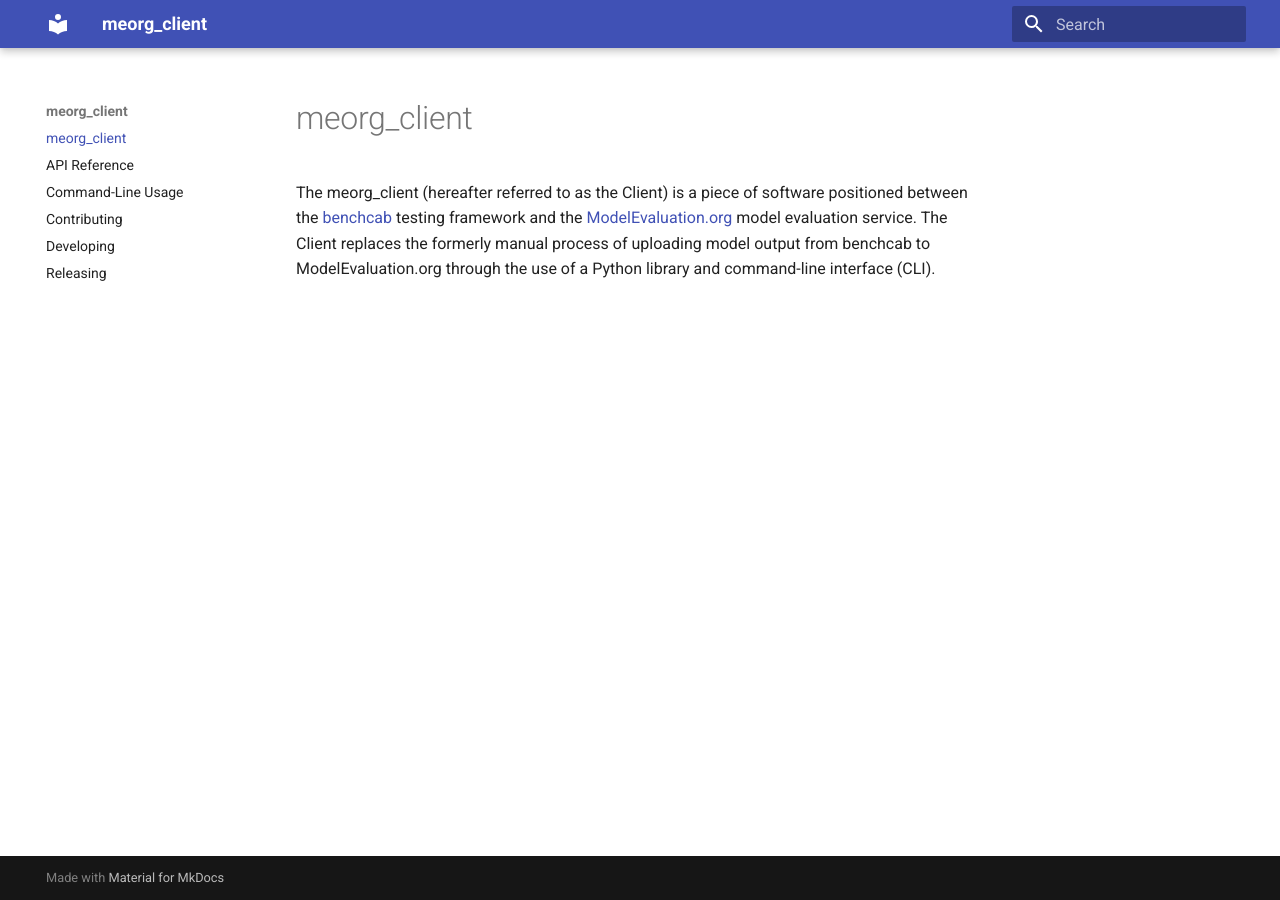
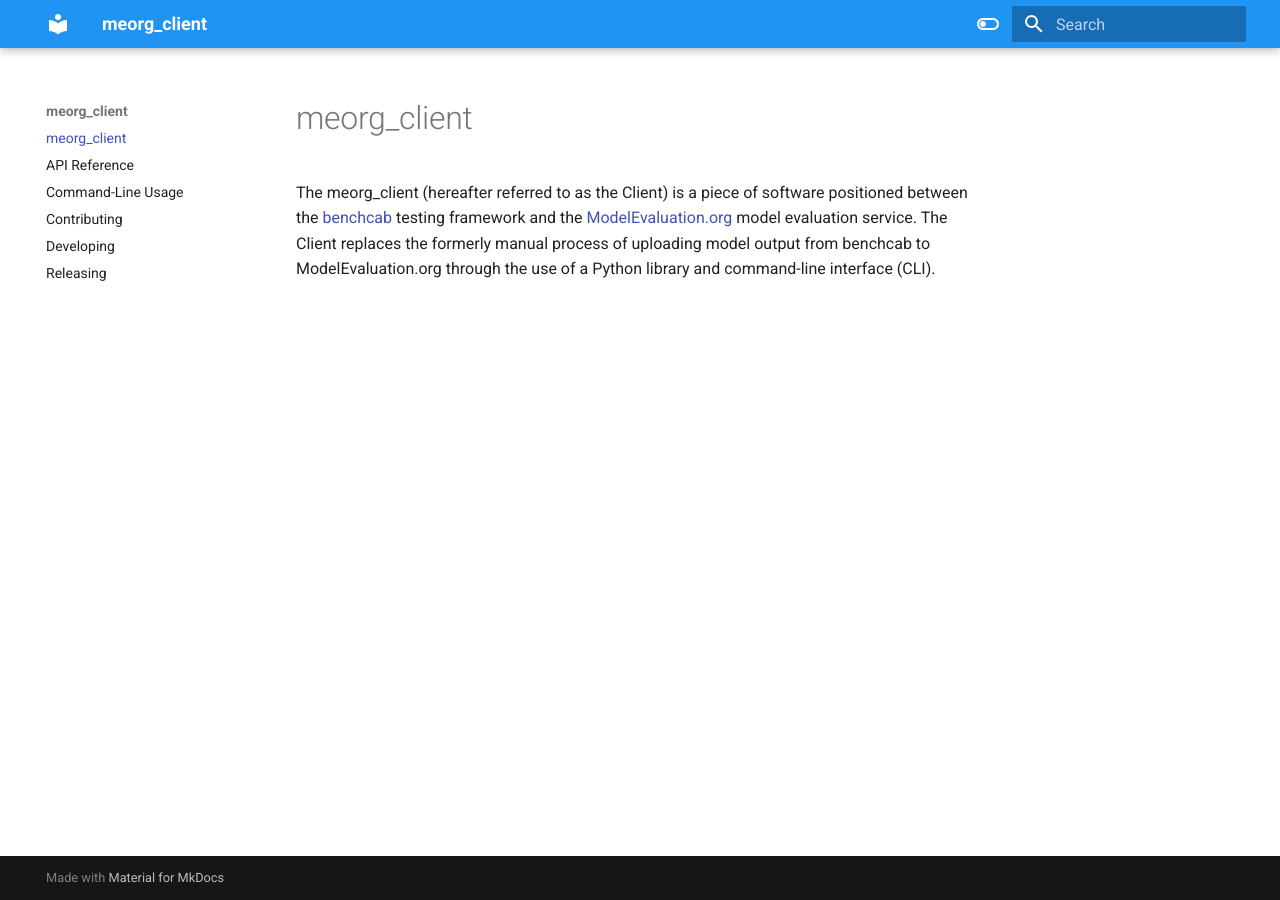
Before and after one commit to CABLE-LSM/meorg_client, an MkDocs documentation site: the page built from docs/index.md, in a window 1280 px wide. Built offline with MkDocs 1.6.1 and Material for MkDocs 9.7.7, drawn with Linux system fonts in a browser that asks for light colours.

Commit message:
Added snippet. Fixes #31

```diff
--- a/mkdocs.yml
+++ b/mkdocs.yml
@@ -1,7 +1,24 @@
 site_name: meorg_client
 
-theme: material
+theme:
+  name: material
+  palette:
+    - scheme: light
+      primary: blue
+      accent: deep orange
+      toggle:
+        icon: material/toggle-switch-off-outline
+        name: Switch to dark mode
+    - scheme: slate
+      primary: blue
+      accent: deep orange
+      toggle:
+        icon: material/toggle-switch
+        name: Switch to light mode
 
 plugins:
-- search
-- mkdocstrings
+  - search
+  - mkdocstrings
+
+markdown_extensions:
+  - pymdownx.snippets
```
Also changed, not shown: docs/index.md (+1 -3 lines).
